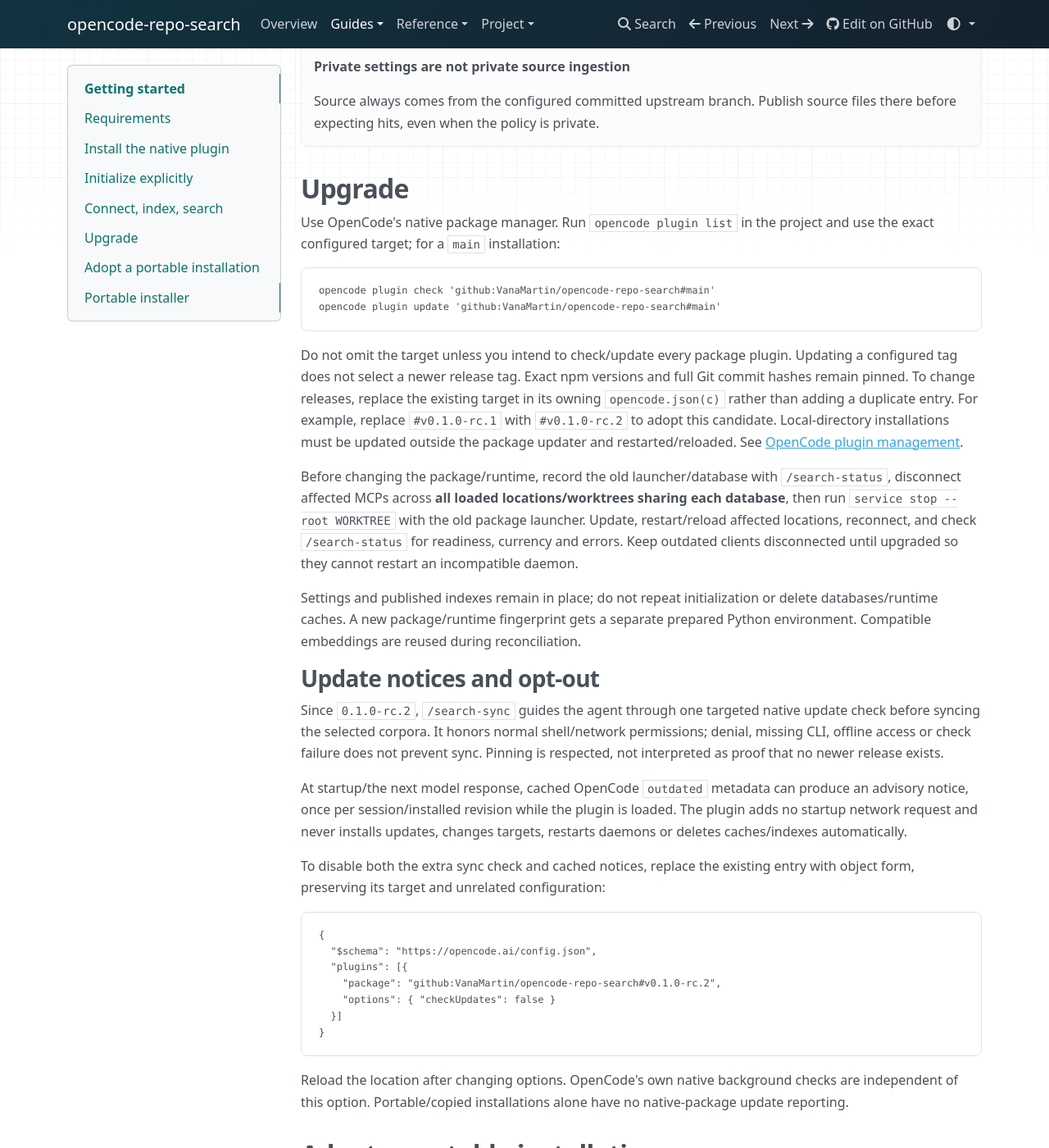
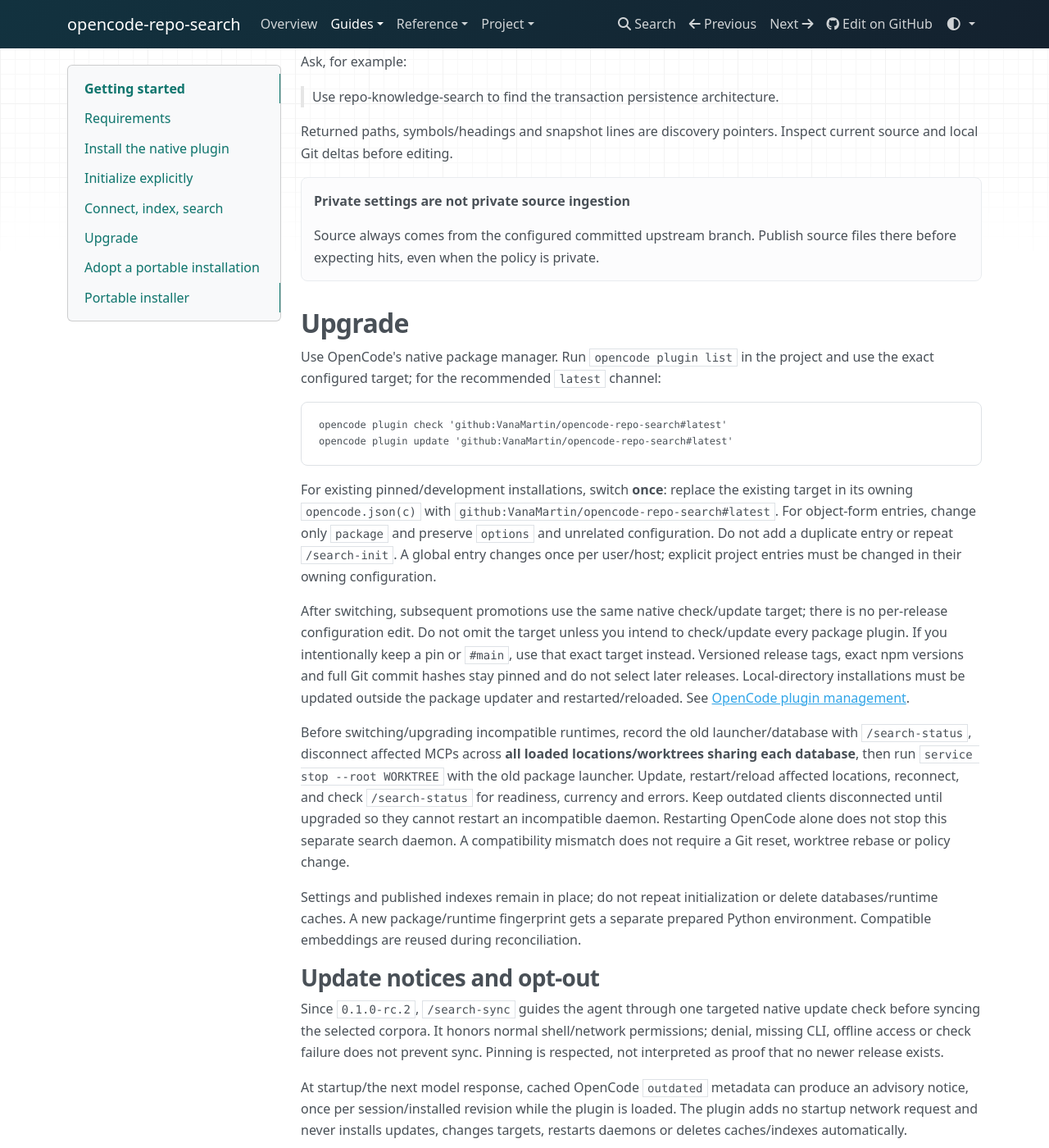
Before and after one commit to VanaMartin/opencode-repo-search, an MkDocs documentation site: the page built from docs/content/getting-started.md, in a window 1280 px wide and 1400 px high, scrolled down 3523 px. Shown: the whole window at 82% size. Built offline with MkDocs 1.6.1, drawn with Linux system fonts in a browser that asks for light colours; some of the changed text lies outside the part shown.

Commit message:
docs: default integrations to the latest release channel (#15)

````diff
--- a/docs/content/getting-started.md
+++ b/docs/content/getting-started.md
@@ -14,22 +14,29 @@
 
 ## Install the native plugin
 
-The published release candidate is pinned and reproducible:
+For a new installation, follow the promoted release channel:
+
+```sh
+opencode plugin add 'github:VanaMartin/opencode-repo-search#latest'
+```
+
+`latest` is a moving Git tag advanced after release acceptance, currently pointing
+to **0.1.0-rc.2**. It can include release candidates and does not mean stable or
+automatically install updates. It includes corpus management, repository-private
+worktree settings and advisory update reporting.
+
+For a reproducible pin, choose the immutable version tag **instead**:
 
 ```sh
 opencode plugin add 'github:VanaMartin/opencode-repo-search#v0.1.0-rc.2'
 ```
 
-The candidate includes corpus management, repository-private worktree settings
-and advisory update reporting. To follow development instead:
+Use `github:VanaMartin/opencode-repo-search#main` only to follow development.
+Choose one target/loading method, not multiple plugin entries. Existing installs
+use the one-time target replacement in [Upgrade](#upgrade), not `plugin add` again.
 
-```sh
-opencode plugin add 'github:VanaMartin/opencode-repo-search#main'
-```
-
-`main` is a moving development target; replace it with a reviewed full commit hash
-to pin a particular revision. Installing the package is global, but repository
-initialization remains explicit. It does not index every project.
+Installing the package is global, but repository initialization remains explicit.
+It does not index every project. A reviewed full commit hash is another pin option.
 GitHub-tag installation does not require npm registry publication.
 
 ### Local artifacts
@@ -178,27 +185,36 @@
 ## Upgrade
 
 Use OpenCode's native package manager. Run `opencode plugin list` in the project
-and use the exact configured target; for a `main` installation:
+and use the exact configured target; for the recommended `latest` channel:
 
 ```sh
-opencode plugin check 'github:VanaMartin/opencode-repo-search#main'
-opencode plugin update 'github:VanaMartin/opencode-repo-search#main'
+opencode plugin check 'github:VanaMartin/opencode-repo-search#latest'
+opencode plugin update 'github:VanaMartin/opencode-repo-search#latest'
 ```
 
-Do not omit the target unless you intend to check/update every package plugin.
-Updating a configured tag does not select a newer release tag. Exact npm versions
-and full Git commit hashes remain pinned. To change releases, replace the existing
-target in its owning `opencode.json(c)` rather than adding a duplicate entry.
-For example, replace `#v0.1.0-rc.1` with `#v0.1.0-rc.2` to adopt this candidate.
+For existing pinned/development installations, switch **once**: replace the existing
+target in its owning `opencode.json(c)` with
+`github:VanaMartin/opencode-repo-search#latest`. For object-form entries, change only
+`package` and preserve `options` and unrelated configuration. Do not add a duplicate
+entry or repeat `/search-init`. A global entry changes once per user/host; explicit
+project entries must be changed in their owning configuration.
+
+After switching, subsequent promotions use the same native check/update target;
+there is no per-release configuration edit. Do not omit the target unless you
+intend to check/update every package plugin. If you intentionally keep a pin or
+`#main`, use that exact target instead. Versioned release tags, exact npm versions
+and full Git commit hashes stay pinned and do not select later releases.
 Local-directory installations must be updated outside the package updater and
 restarted/reloaded. See [OpenCode plugin management](https://opencode.ai/v2/docs/plugins#manage).
 
-Before changing the package/runtime, record the old launcher/database with
+Before switching/upgrading incompatible runtimes, record the old launcher/database with
 `/search-status`, disconnect affected MCPs across **all loaded locations/worktrees
 sharing each database**, then run `service stop --root WORKTREE` with the old
 package launcher. Update, restart/reload affected locations, reconnect, and check
 `/search-status` for readiness, currency and errors. Keep outdated clients
 disconnected until upgraded so they cannot restart an incompatible daemon.
+Restarting OpenCode alone does not stop this separate search daemon. A compatibility
+mismatch does not require a Git reset, worktree rebase or policy change.
 
 Settings and published indexes remain in place; do not repeat initialization or
 delete databases/runtime caches. A new package/runtime fingerprint gets a separate
@@ -224,7 +240,7 @@
 {
   "$schema": "https://opencode.ai/config.json",
   "plugins": [{
-    "package": "github:VanaMartin/opencode-repo-search#v0.1.0-rc.2",
+    "package": "github:VanaMartin/opencode-repo-search#latest",
     "options": { "checkUpdates": false }
   }]
 }
````
Also changed, not shown: CHANGELOG.md (+2 -0 lines), README.md (+45 -21 lines), docs/content/index.md (+3 -1 lines), docs/content/troubleshooting.md (+3 -2 lines), payload/docs/agent-search.md (+8 -2 lines).
